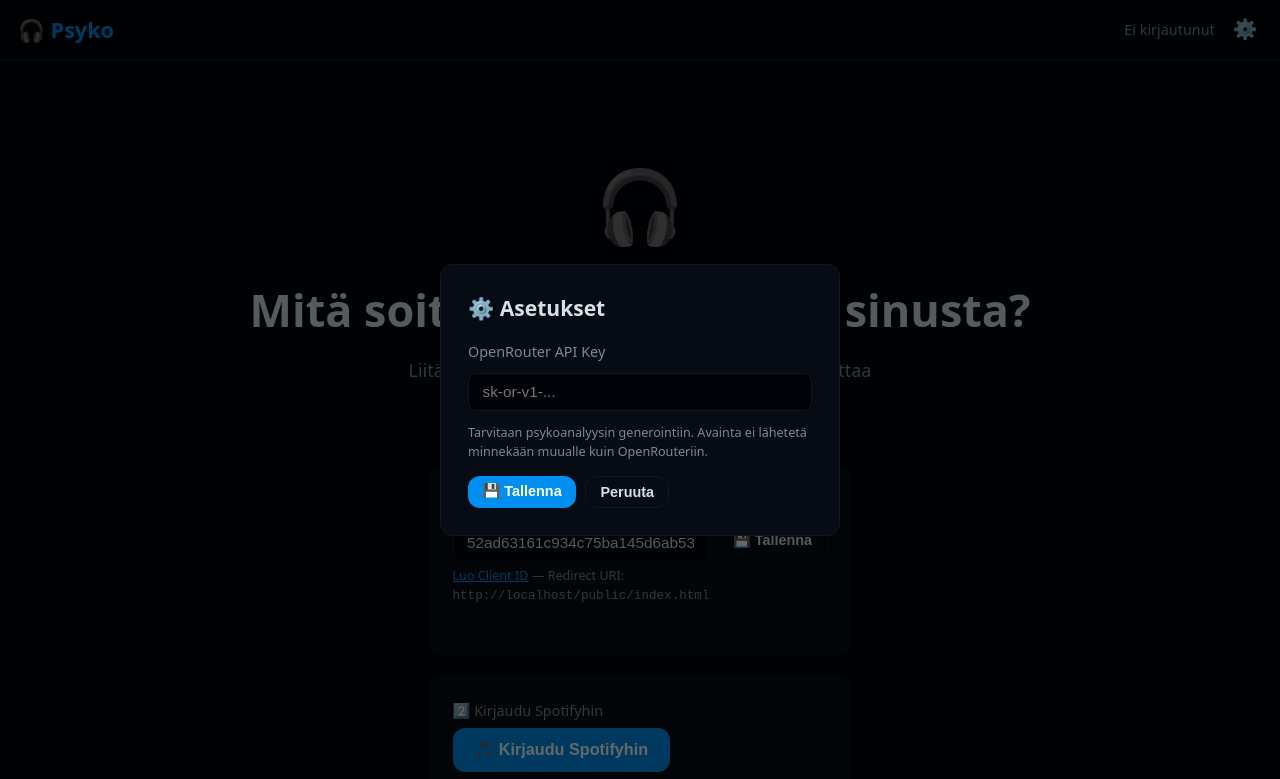
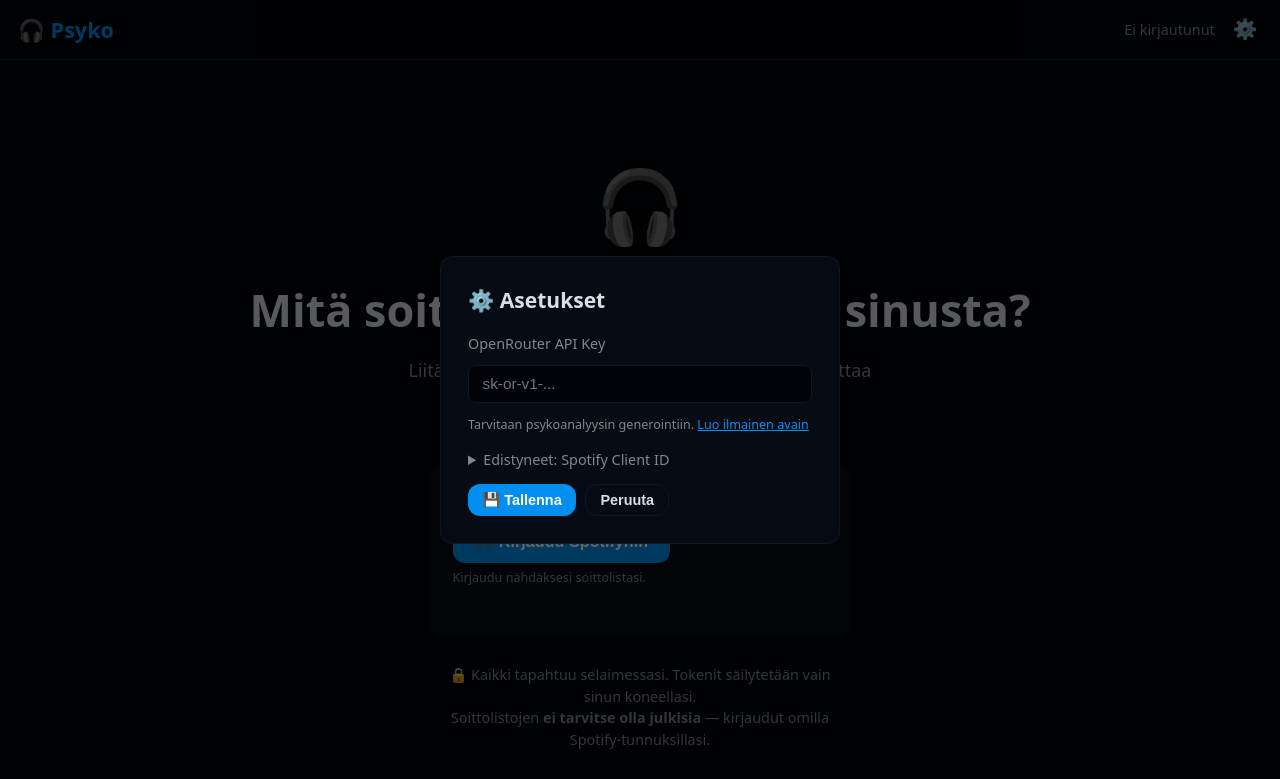
Before and after one commit to SamppaFIN/SpotifyPlaylistTherapist, a website: page public/index.html in a window 1280 px wide. Both pictures are taken after a click on the button "⚙️". Shown: the top 779 px of the page. Drawn offline with Linux system fonts and the light colour scheme.

Commit message:
feat: piilota Client ID -säätö asetuksiin — siistimpi login-sivu

```diff
--- a/public/index.html
+++ b/public/index.html
@@ -341,8 +341,16 @@
     <label style="font-size:0.8rem;color:var(--c-text2)">OpenRouter API Key</label>
     <input type="password" id="openrouterKeyInput" placeholder="sk-or-v1-..." />
     <p style="font-size:0.7rem;color:var(--c-text2);margin:0.25rem 0 0.75rem">
-      Tarvitaan psykoanalyysin generointiin. Avainta ei lähetetä minnekään muualle kuin OpenRouteriin.
+      Tarvitaan psykoanalyysin generointiin. <a href="https://openrouter.ai/keys" target="_blank" style="color:var(--c-accent)">Luo ilmainen avain</a>
     </p>
+    <details style="margin-bottom:0.75rem">
+      <summary style="font-size:0.8rem;color:var(--c-text2);cursor:pointer">Edistyneet: Spotify Client ID</summary>
+      <label style="font-size:0.75rem;color:var(--c-text2);margin-top:0.5rem;display:block">Oma Spotify Client ID (valinnainen)</label>
+      <input type="text" id="clientIdInput" placeholder="52ad6316..." />
+      <p style="font-size:0.65rem;color:var(--c-text2);margin-top:0.2rem">
+        <a href="https://developer.spotify.com/dashboard" target="_blank" style="color:var(--c-accent)">Luo oma Client ID</a> — Redirect URI: <code id="redirectUriDisplay"></code>
+      </p>
+    </details>
     <div style="display:flex;gap:0.5rem">
       <button class="btn btn-primary btn-sm" onclick="saveSettings()">💾 Tallenna</button>
       <button class="btn btn-outline btn-sm" onclick="toggleSettings()">Peruuta</button>
@@ -359,19 +367,7 @@
       <p>Liitä Spotify ja selaa kaikkia soittolistojasi. Psyko auttaa ymmärtämään musiikkiasi — analyysi tulossa myöhemmin.</p>
 
       <div class="login-card">
-        <label>1️⃣ Spotify Client ID</label>
-        <div style="display:flex;gap:0.5rem;margin-top:0.25rem">
-          <input type="text" id="clientIdInput" placeholder="52ad6316..." style="flex:1" />
-          <button class="btn btn-sm btn-outline" onclick="saveClientId()" style="white-space:nowrap">💾 Tallenna</button>
-        </div>
-        <p class="hint">
-          <a href="https://developer.spotify.com/dashboard" target="_blank">Luo Client ID</a> —
-          Redirect URI: <code id="redirectUriDisplay"></code>
-        </p>
-      </div>
-
-      <div class="login-card">
-        <label>2️⃣ Kirjaudu Spotifyhin</label>
+        <label>🔑 Kirjaudu Spotifyhin</label>
         <div id="spotifyStatus" style="margin-top:0.25rem">
           <button class="btn btn-primary" onclick="spotifyLogin()">
             🎵 Kirjaudu Spotifyhin
@@ -1321,15 +1317,17 @@
     modal.classList.remove('open');
   } else {
     document.getElementById('openrouterKeyInput').value = getOpenRouterKey();
+    document.getElementById('clientIdInput').value = getClientId();
+    document.getElementById('redirectUriDisplay').textContent = REDIRECT_URI;
     modal.classList.add('open');
   }
 }
 
 function saveSettings() {
   var key = document.getElementById('openrouterKeyInput').value.trim();
-  if (key) {
-    localStorage.setItem('psyko_openrouter_key', key);
-  }
+  if (key) localStorage.setItem('psyko_openrouter_key', key);
+  var clientId = document.getElementById('clientIdInput').value.trim();
+  if (clientId) localStorage.setItem('spotify_client_id', clientId);
   document.getElementById('settingsModal').classList.remove('open');
 }
 
```
